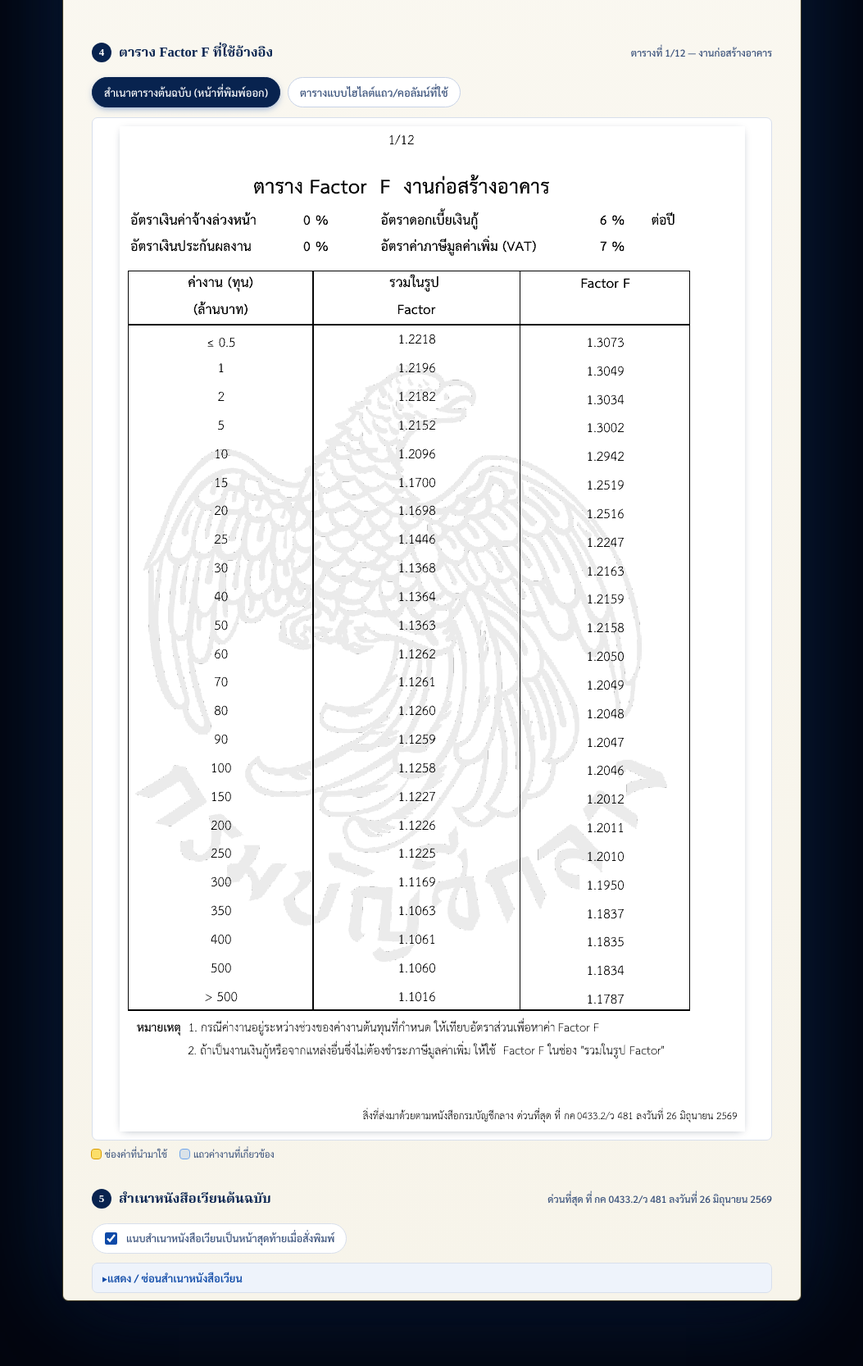
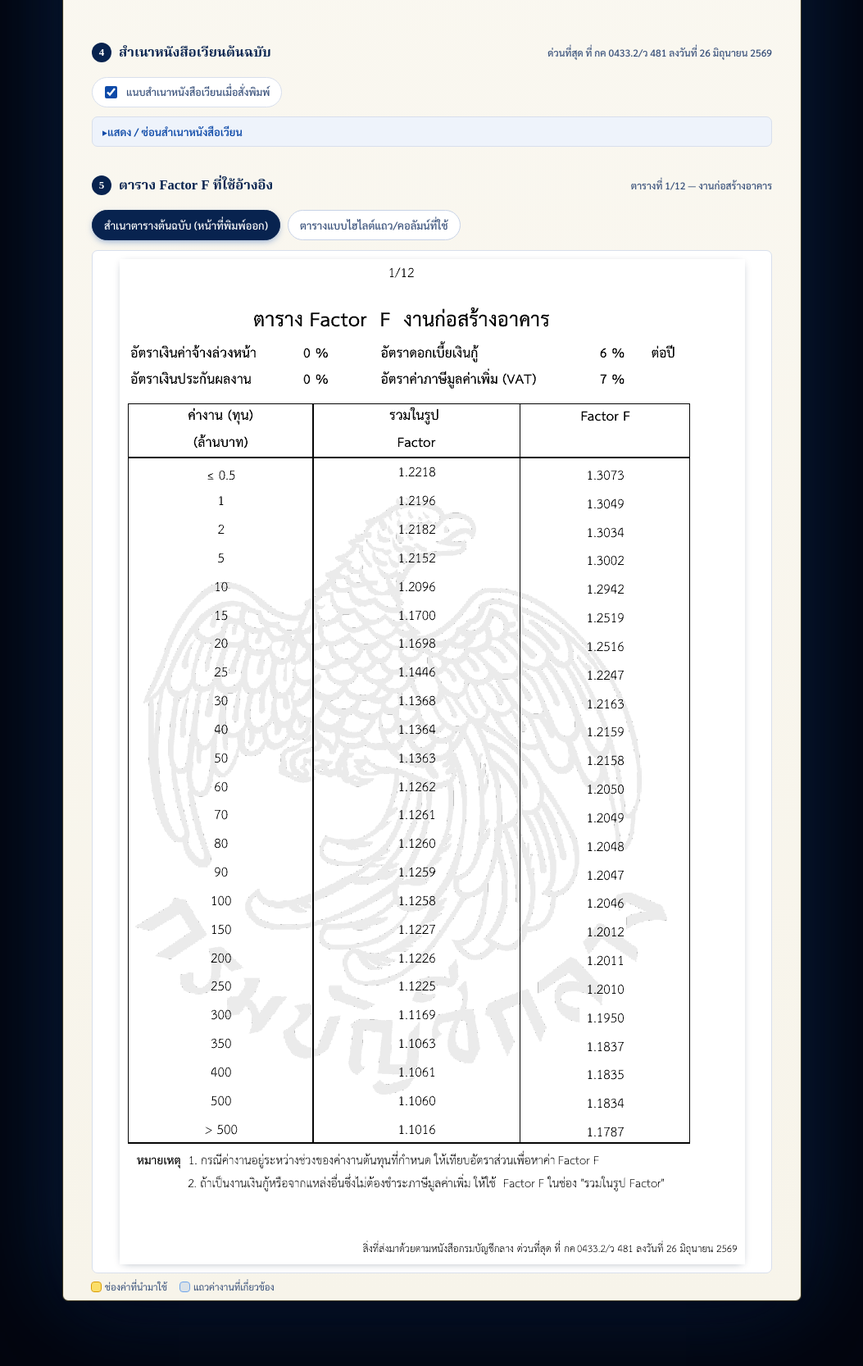
Before and after one commit to dstaokung/factor-f-calculator, a plain HTML site: page index.html in a window 1280 px wide. Shown: the part 897-2563 px from the top of the page at 82% size, without its empty margins (113-1166 px from the left). Drawn offline with Linux system fonts and the light colour scheme.

Commit message:
Print the circular letter before the Factor F table
Co-Authored-By: Claude Opus 5.5 <noreply@anthropic.com>
Claude-Session: https://claude.ai/code/session_017DFU5v6JBN9ggr2dwdosta

```diff
--- a/index.html
+++ b/index.html
@@ -415,7 +415,7 @@
     .footer .screen-notes{display:none;}
     .print-notes{display:block; margin:2px 0 0; text-align:justify;}
 
-    /* attached copy of the circular letter — always its own last page */
+    /* attached copy of the circular letter — its own page, before the table */
     #letterSection{break-before:page; page-break-before:always; padding-top:0;}
     /* pages 2–3: print only the scanned page itself, no heading */
     #tableSection .section-title,#letterSection .section-title{display:none !important;}
@@ -594,9 +594,25 @@
       </ol>
     </footer>
 
-    <!-- ========== 4. REFERENCE TABLE ========== -->
+    <!-- ========== 4. ORIGINAL CIRCULAR LETTER ========== -->
+    <section class="section" id="letterSection">
+      <div class="section-title"><span class="num">4</span> สำเนาหนังสือเวียนต้นฉบับ<span class="tail">ด่วนที่สุด ที่ กค 0433.2/ว 481 ลงวันที่ 26 มิถุนายน 2569</span></div>
+      <label class="attach-toggle no-print" for="attachLetter">
+        <input type="checkbox" id="attachLetter" checked>
+        แนบสำเนาหนังสือเวียนเมื่อสั่งพิมพ์
+      </label>
+      <details class="tblbox" id="letterBox">
+        <summary>แสดง / ซ่อนสำเนาหนังสือเวียน</summary>
+        <div class="letter-wrap">
+          <img class="letter-img" alt="สำเนาหนังสือกรมบัญชีกลาง ด่วนที่สุด ที่ กค 0433.2/ว 481 ลงวันที่ 26 มิถุนายน 2569"
+               src="pages/letter-w481.jpg" loading="lazy" decoding="async">
+        </div>
+      </details>
+    </section>
+
+    <!-- ========== 5. REFERENCE TABLE ========== -->
     <section class="section" id="tableSection" style="display:none">
-      <div class="section-title"><span class="num">4</span> ตาราง Factor F ที่ใช้อ้างอิง<span class="tail" id="tableTag2"></span></div>
+      <div class="section-title"><span class="num">5</span> ตาราง Factor F ที่ใช้อ้างอิง<span class="tail" id="tableTag2"></span></div>
 
       <div class="radio-row view-switch no-print">
         <div class="radio-chip"><input type="radio" name="tview" id="tvOrig" value="orig" checked><label for="tvOrig">สำเนาตารางต้นฉบับ (หน้าที่พิมพ์ออก)</label></div>
@@ -624,22 +640,6 @@
           <span><i style="background:#e6eeff"></i>คอลัมน์ที่นำมาใช้คำนวณ</span>
         </div>
       </div>
-    </section>
-
-    <!-- ========== 5. ORIGINAL CIRCULAR LETTER ========== -->
-    <section class="section" id="letterSection">
-      <div class="section-title"><span class="num">5</span> สำเนาหนังสือเวียนต้นฉบับ<span class="tail">ด่วนที่สุด ที่ กค 0433.2/ว 481 ลงวันที่ 26 มิถุนายน 2569</span></div>
-      <label class="attach-toggle no-print" for="attachLetter">
-        <input type="checkbox" id="attachLetter" checked>
-        แนบสำเนาหนังสือเวียนเป็นหน้าสุดท้ายเมื่อสั่งพิมพ์
-      </label>
-      <details class="tblbox" id="letterBox">
-        <summary>แสดง / ซ่อนสำเนาหนังสือเวียน</summary>
-        <div class="letter-wrap">
-          <img class="letter-img" alt="สำเนาหนังสือกรมบัญชีกลาง ด่วนที่สุด ที่ กค 0433.2/ว 481 ลงวันที่ 26 มิถุนายน 2569"
-               src="pages/letter-w481.jpg" loading="lazy" decoding="async">
-        </div>
-      </details>
     </section>
 
   </div>
```
Also changed, not shown: 1 other file.
